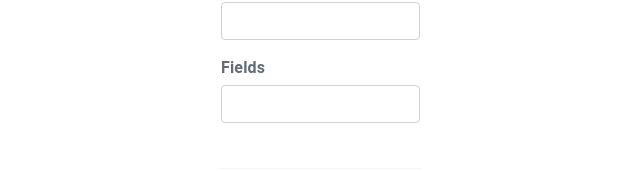
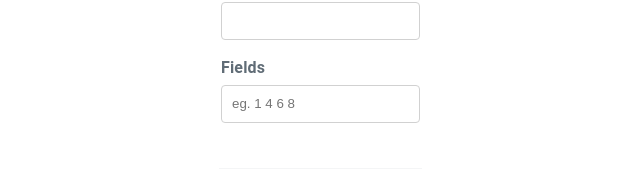
Before and after one commit to radmen/masked-output-web, a Vue app: page / in a window 1280 px wide. Shown: the part 129-300 px from the top of the page, without its empty margins (31-671 px from the left). Built offline with nearby package versions, Linux system fonts and the light colour scheme; a web font is replaced by a local one.

Commit message:
Add placeholder for fields

```diff
--- a/src/components/MaskedOutput.vue
+++ b/src/components/MaskedOutput.vue
@@ -5,7 +5,7 @@
         <label for="password">Password</label>
         <input type="password" id="password" v-model.trim="input.password">
         <label for="fields">Fields</label>
-        <input type="text" id="fields" v-model="input.fields">
+        <input type="text" id="fields" v-model="input.fields" placeholder="eg. 1 4 6 8">
       </fieldset>
       <hr/>
     </form>
```
